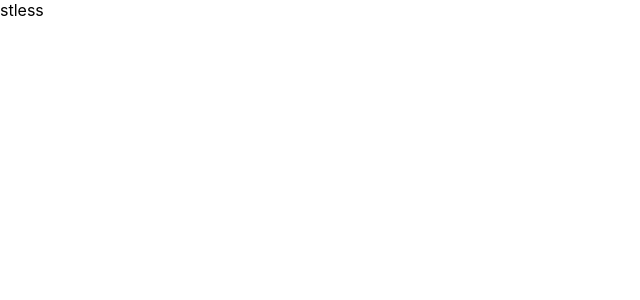
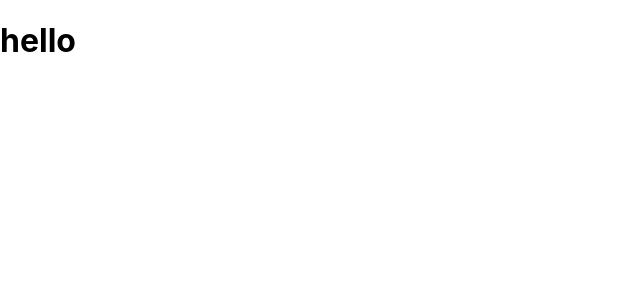
Before and after one commit to Huikyeong/Stless, a React (Create React App) app: page / in a window 1280 px wide. Shown: the top 300 px of the page, without its empty margins (0-640 px from the left). Built offline with nearby package versions, Linux system fonts and the light colour scheme.

Commit message:
chore: emotion/css 추가

```diff
--- a/package.json
+++ b/package.json
@@ -3,6 +3,7 @@
   "version": "0.1.0",
   "private": true,
   "dependencies": {
+    "@emotion/react": "^11.10.8",
     "@testing-library/jest-dom": "^5.16.5",
     "@testing-library/react": "^13.4.0",
     "@testing-library/user-event": "^13.5.0",
--- a/src/App.tsx
+++ b/src/App.tsx
@@ -1,7 +1,16 @@
 import React from 'react';
+import { css } from '@emotion/react';
 
 function App() {
-  return <div className='App'>stless</div>;
+  return (
+    <div
+      css={css`
+        display: flex;
+      `}
+    >
+      <h1>hello</h1>
+    </div>
+  );
 }
 
 export default App;
--- a/tsconfig.json
+++ b/tsconfig.json
@@ -18,7 +18,8 @@
     "resolveJsonModule": true,
     "isolatedModules": true,
     "noEmit": true,
-    "jsx": "react-jsx"
+    "jsx": "react-jsx",
+    "jsxImportSource": "@emotion/react",
   },
   "include": [
     "src"
```
Also changed, not shown: .eslintrc.json, 1 other file (tests, documents, lock files or other folders).
